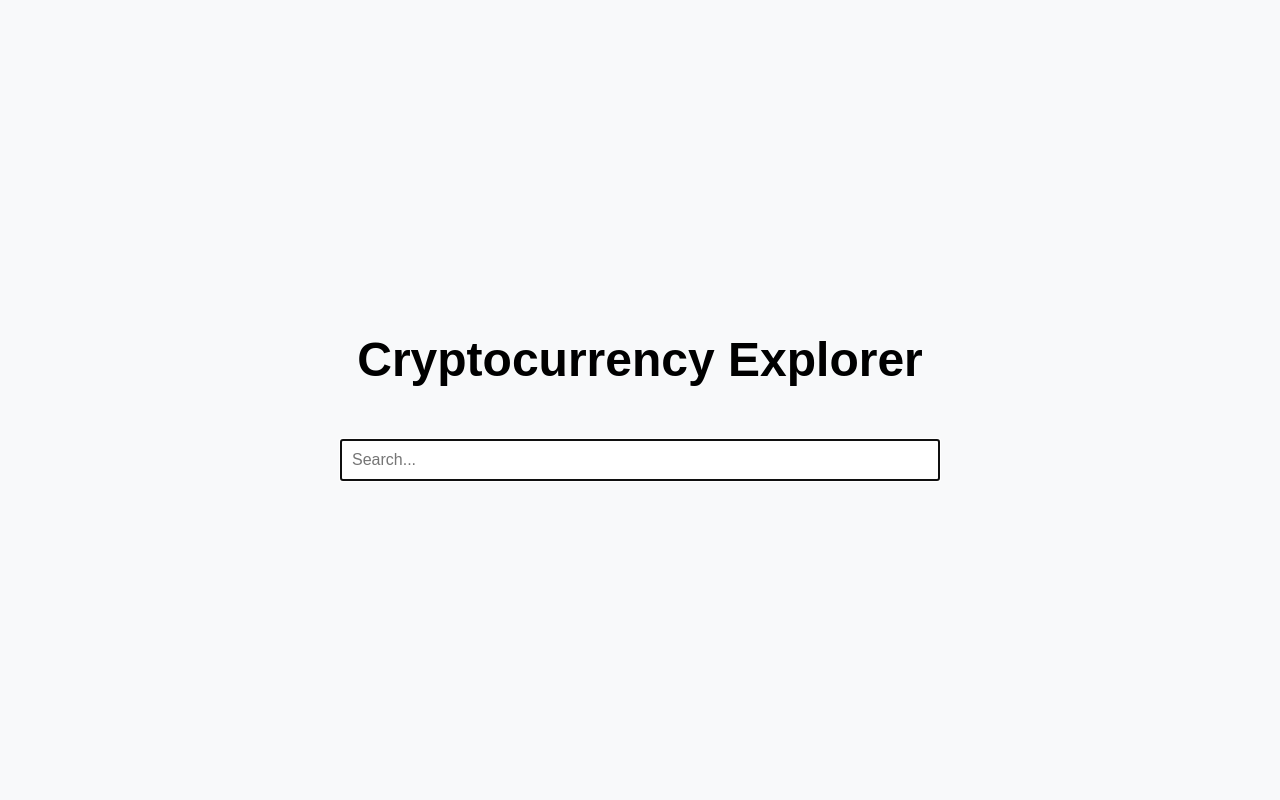
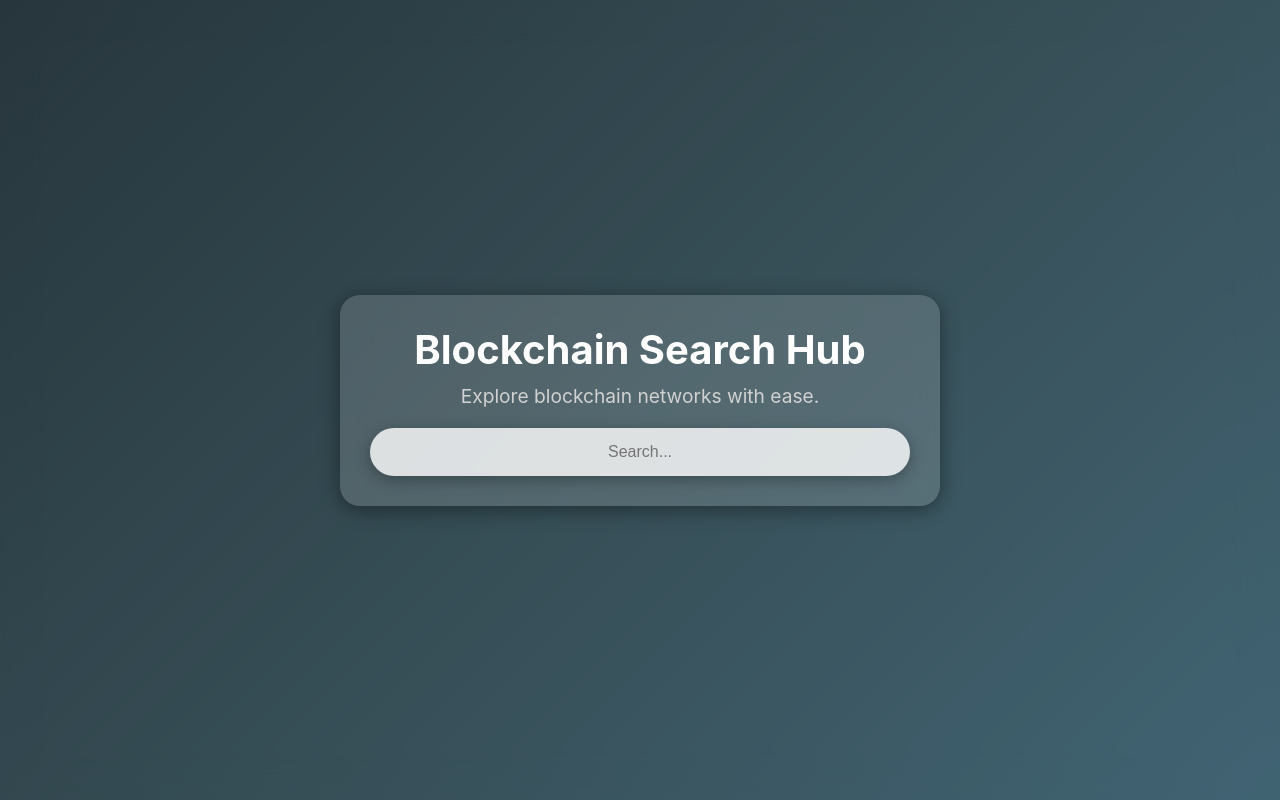
Before and after one commit to AzaSat231/CryptoSearch, a plain HTML site: page index.html in a window 1280 px wide. Drawn offline with Linux system fonts and the light colour scheme.

Commit message:
Changed style for the site

```diff
--- a/example.css
+++ /dev/null
@@ -1,65 +0,0 @@
-body {
-    font-family: Arial, sans-serif;
-    margin: 0;
-    padding: 0;
-    display: flex;
-    flex-direction: column;
-    align-items: center;
-    height: 100vh;
-    background-color: #f8f9fa; /* Light background */
-    color: #333;
-}
-header {
-    text-align: center;
-    background-color: #f8f9fa;
-    color: rgb(0, 0, 0);
-    padding: 20px;
-    padding-top: 300px;
-    font-size: 24px;
-    font-weight: bold;
-}
-#search-container {
-    position: relative;
-    width: 600px;
-    text-align: center; /* Centering text inside the container */
-}
-#search-input {
-    width: 100%;
-    padding: 10px;
-    font-size: 16px;
-    box-sizing: border-box;
-}
-#suggestions {
-    position: absolute;
-    top: 100%;
-    left: 0;
-    right: 0;
-    border: 1px solid #ccc;
-    background: #fff;
-    max-height: 200px;
-    overflow-y: auto;
-    display: none;
-}
-.suggestion {
-    display: flex;
-    justify-content: space-between;
-    align-items: center;
-    padding: 8px;
-    cursor: pointer;
-    border-bottom: 1px solid #ddd;
-}
-
-.suggestion .name {
-    font-weight: bold;
-}
-
-.suggestion .url {
-    font-size: 0.85em;
-    color: #666;
-    margin-left: 10px;
-    word-break: break-all;
-}
-
-.suggestion.active {
-    background-color: #f0f0f0;
-}
--- a/index.html
+++ b/index.html
@@ -3,18 +3,23 @@
 <head>
     <meta charset="UTF-8">
     <meta name="viewport" content="width=device-width, initial-scale=1.0">
-    <title>Search with Suggestions</title>
-    <link rel="stylesheet" href="example.css"> <!-- Make sure the CSS file is linked correctly -->
+    <title>Blockchain Search Hub</title>
+    <link rel="stylesheet" href="style.css">
 </head>
 <body>
-    <header>
-        <h1>Cryptocurrency Explorer</h1>
-    </header>
-    <div id="search-container">
-        <input type="text" id="search-input" placeholder="Search..." />
-        <div id="suggestions"></div>
+    <div class="background-overlay"></div>
+    <div class="search-wrapper">
+        <header>
+            <h1>Blockchain Search Hub</h1>
+            <p>Explore blockchain networks with ease.</p>
+        </header>
+        <main>
+            <div id="search-container">
+                <input type="text" id="search-input" placeholder="Search..." />
+                <div id="suggestions"></div>
+            </div>
+        </main>
     </div>
-    <script src="example.js"></script>
-
+    <script src="script.js"></script>
 </body>
 </html>
--- /dev/null
+++ b/style.css
@@ -0,0 +1,116 @@
+/* General Reset */
+* {
+    margin: 0;
+    padding: 0;
+    box-sizing: border-box;
+}
+
+body {
+    font-family: 'Inter', Arial, sans-serif;
+    color: #fff;
+    background: linear-gradient(135deg, #0f2027, #203a43, #2c5364);
+    height: 100vh;
+    display: flex;
+    justify-content: center;
+    align-items: center;
+    overflow: hidden;
+}
+
+/* Background Overlay for Glassmorphic Effect */
+.background-overlay {
+    position: absolute;
+    top: 0;
+    left: 0;
+    width: 100%;
+    height: 100%;
+    background: rgba(255, 255, 255, 0.1);
+    backdrop-filter: blur(20px);
+    z-index: -1;
+}
+
+/* Wrapper for Content */
+.search-wrapper {
+    text-align: center;
+    padding: 30px;
+    border-radius: 20px;
+    backdrop-filter: blur(15px);
+    background: rgba(255, 255, 255, 0.15);
+    box-shadow: 0 4px 20px rgba(0, 0, 0, 0.4);
+    width: 90%;
+    max-width: 600px;
+}
+
+/* Header */
+header h1 {
+    font-size: 2.5rem;
+    margin-bottom: 10px;
+}
+
+header p {
+    font-size: 1.2rem;
+    color: #d1d1d1;
+}
+
+/* Search Container */
+#search-container {
+    margin-top: 20px;
+    position: relative;
+}
+
+#search-input {
+    width: 100%;
+    padding: 15px;
+    font-size: 1rem;
+    border: none;
+    border-radius: 30px;
+    box-shadow: 0 2px 10px rgba(0, 0, 0, 0.2);
+    outline: none;
+    background: rgba(255, 255, 255, 0.8);
+    color: #333;
+    text-align: center;
+    transition: all 0.3s ease-in-out;
+}
+
+#search-input:focus {
+    box-shadow: 0 4px 15px rgba(0, 0, 0, 0.3);
+}
+
+/* Suggestions */
+#suggestions {
+    position: absolute;
+    top: calc(100% + 10px);
+    left: 0;
+    right: 0;
+    background: rgba(255, 255, 255, 0.9);
+    border-radius: 10px;
+    box-shadow: 0 4px 10px rgba(0, 0, 0, 0.2);
+    display: none;
+    z-index: 10;
+    overflow-y: auto;
+    max-height: 300px;
+}
+
+.suggestion {
+    padding: 10px;
+    cursor: pointer;
+    transition: background 0.3s;
+    display: flex;
+    justify-content: space-between;
+    align-items: center;
+}
+
+.suggestion:hover {
+    background: rgba(0, 0, 0, 0.1);
+}
+
+.suggestion .name {
+    font-weight: bold;
+    color: #333;
+}
+
+.suggestion .url {
+    font-size: 0.85rem;
+    color: #007bff;
+    margin-left: 15px;
+    text-decoration: none;
+}
```
Also changed, not shown: script.js (renamed from example.js).
